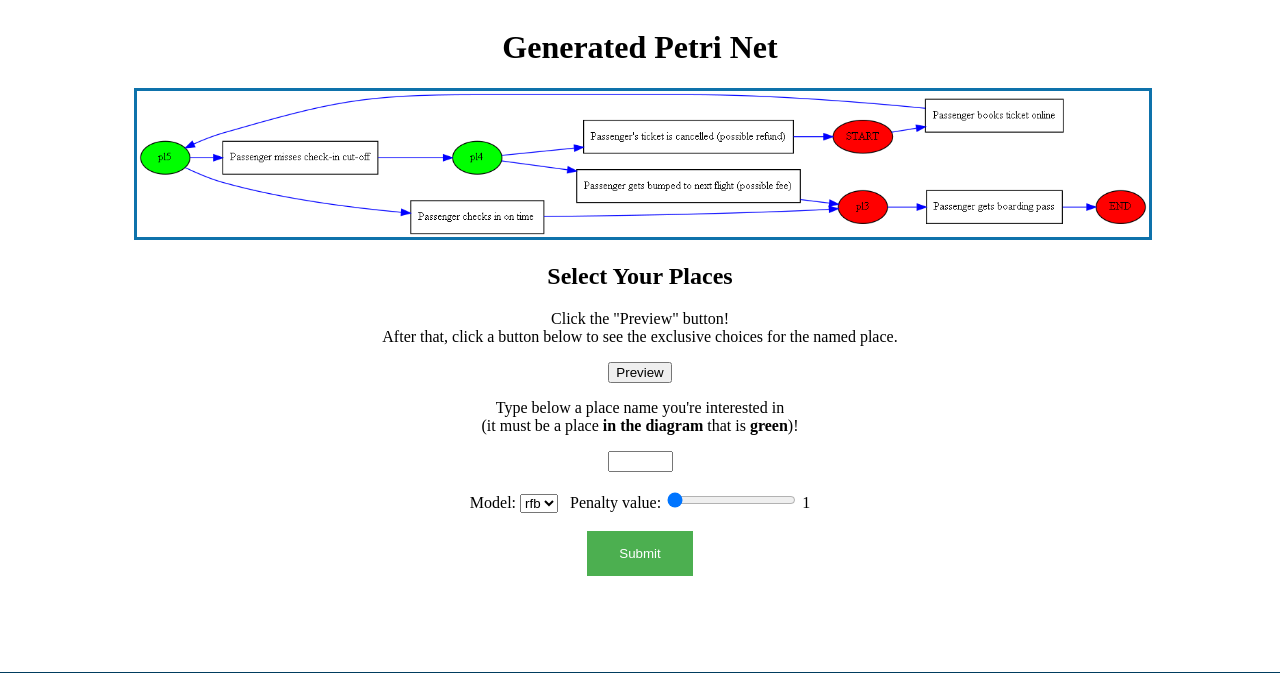
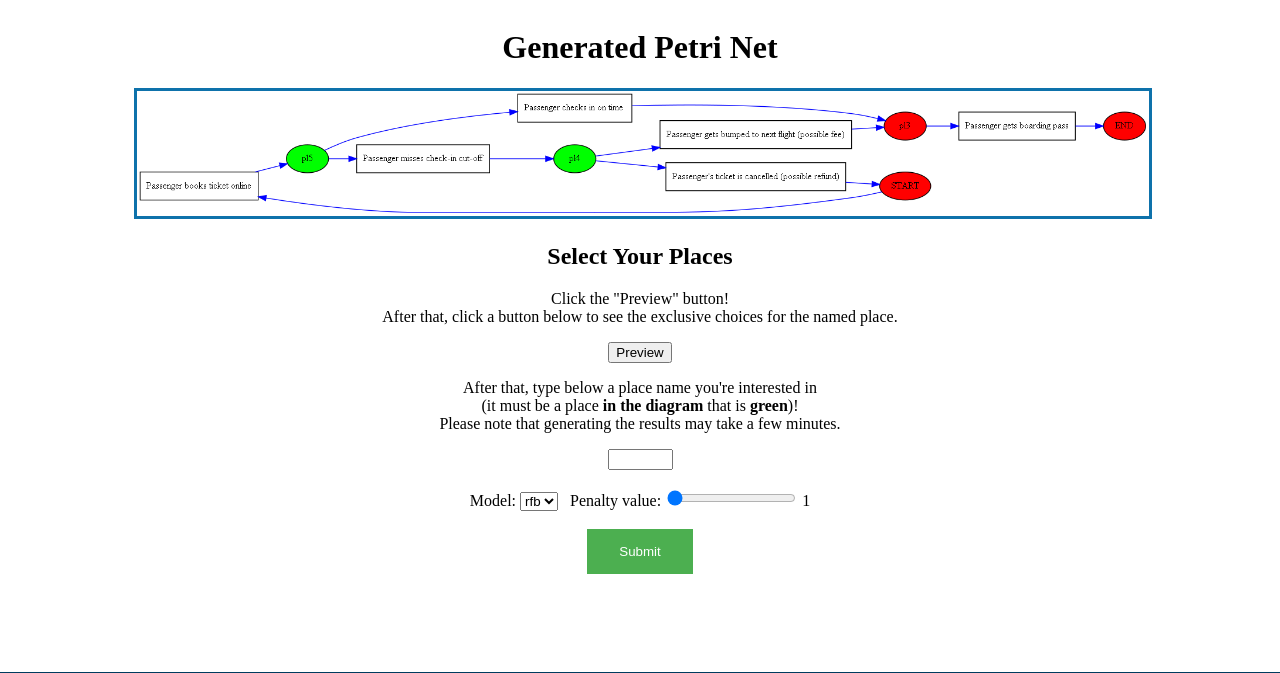
Before and after one commit to jblair117/FrequencyChanges, a Flask app: template application/templates/petri_net.html in a window 1280 px wide. Shown: the part 64-737 px from the top of the page. Run offline with Flask 2, Linux system fonts and the light colour scheme; the template is opened without the code that fills it, so the values that code supplies are empty; some libraries are stand-ins or nearby versions.

Commit message:
added precautionary waiting time line

```diff
--- a/application/templates/petri_net.html
+++ b/application/templates/petri_net.html
@@ -130,8 +130,10 @@
 
             <!-- <div id = "sliders">
             </div> -->
-            <p>Type below a place name you're interested in
-                <br> (it must be a place <b>in the diagram</b> that is <b>green</b>)!</p>
+            <p>After that, type below a place name you're interested in
+                <br> (it must be a place <b>in the diagram</b> that is <b>green</b>)!
+                <br> Please note that generating the results may take a few minutes.
+                </p>
                 <!-- loading might need to added here -->
                 <!-- <form action = "http://localhost:5000/select_places" method="POST"> -->
                 <form action = "https://process-mining-zkathz2wkq-ts.a.run.app/select_places" method="POST">
--- a/application/templates/upload.html
+++ b/application/templates/upload.html
@@ -19,7 +19,7 @@
                 </p>
                 <form action= "https://process-mining-zkathz2wkq-ts.a.run.app/" method = "POST"
                 enctype = "multipart/form-data">
-                <!-- <form action= "http://localhost:5000" method = "POST" enctype = "multipart/form-data"> -->
+                <!--  <form action= "http://localhost:5000" method = "POST" enctype = "multipart/form-data"> -->
                     <input type="file" name="file" id = "file-upload" multiple>
                     <input type="submit" class="submit" name="submit" onclick="$('#loading').show();">
                     <div id="loading" style="display:none;">
```
Also changed, not shown: application/static/image/end.png, application/static/image/petri_net.png, application/static/image/pl3.png, application/static/image/pl4.png, application/static/image/pl5.png, application/static/image/results.png, application/static/image/start.png.
